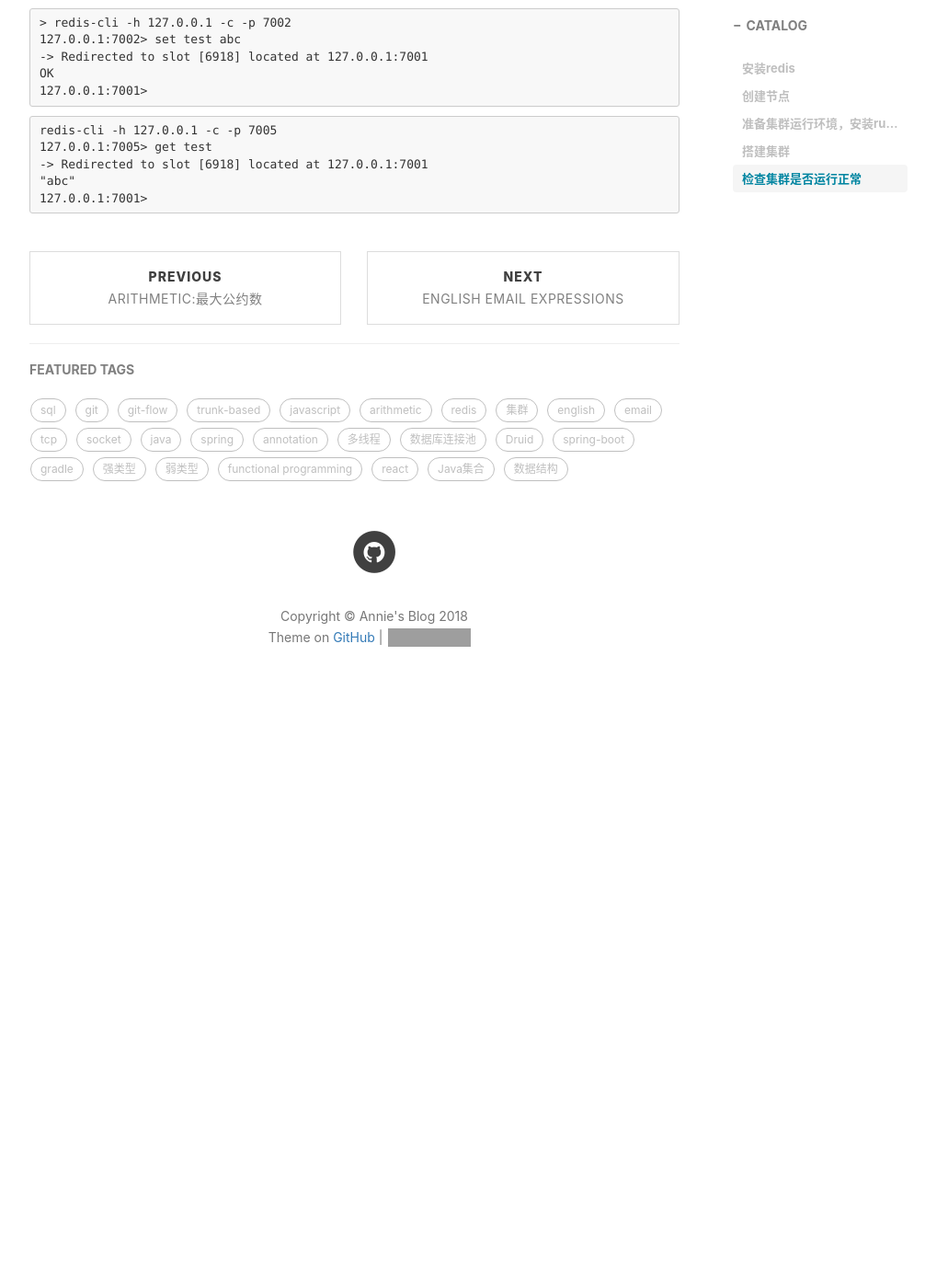
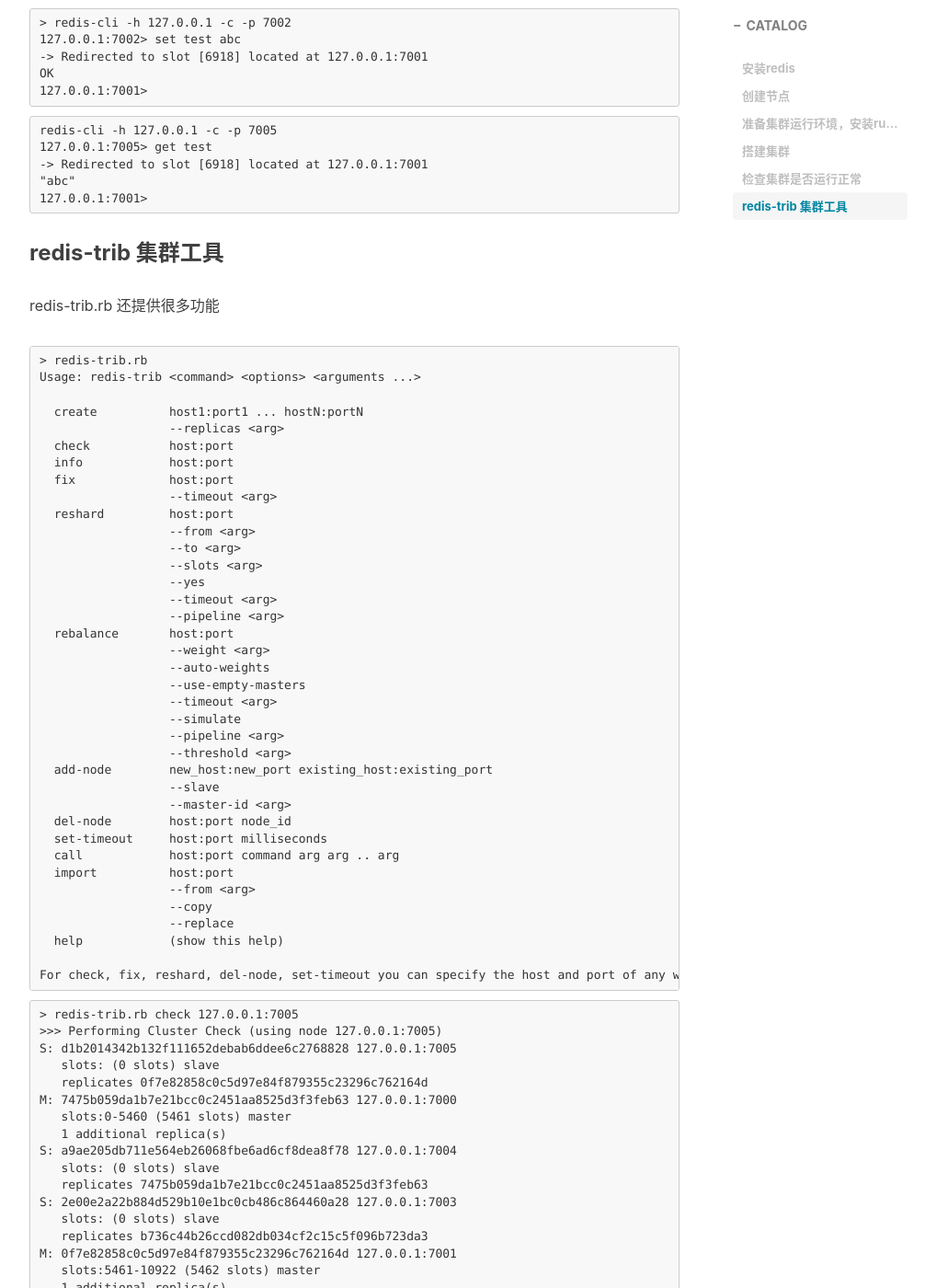
Before and after one commit to dongjx/dongjx.github.io, a Jekyll site: the page built from _posts/2017-09-10-redis集群搭建.md, in a window 1280 px wide and 1400 px high, scrolled down 3001 px. Shown: the whole window at 92% size, without its empty margins (233-1239 px from the left). Built offline with Jekyll 4.4.1, drawn with Linux system fonts in a browser that asks for light colours; nearby versions of some CDN libraries; comment, search, counter and statistics services are not loaded; before the commit the page ends 3798 px from its top, so only the background shows below that; some of the changed text lies outside the part shown; grey boxes are pictures that could not be loaded.

Commit message:
Update 2017-09-10-redis集群搭建.md

````diff
--- a/_posts/2017-09-10-redis集群搭建.md
+++ b/_posts/2017-09-10-redis集群搭建.md
@@ -145,3 +145,72 @@
 "abc"
 127.0.0.1:7001>
 ```
+
+### redis-trib 集群工具
+redis-trib.rb 还提供很多功能
+```
+> redis-trib.rb
+Usage: redis-trib <command> <options> <arguments ...>
+
+  create          host1:port1 ... hostN:portN
+                  --replicas <arg>
+  check           host:port
+  info            host:port
+  fix             host:port
+                  --timeout <arg>
+  reshard         host:port
+                  --from <arg>
+                  --to <arg>
+                  --slots <arg>
+                  --yes
+                  --timeout <arg>
+                  --pipeline <arg>
+  rebalance       host:port
+                  --weight <arg>
+                  --auto-weights
+                  --use-empty-masters
+                  --timeout <arg>
+                  --simulate
+                  --pipeline <arg>
+                  --threshold <arg>
+  add-node        new_host:new_port existing_host:existing_port
+                  --slave
+                  --master-id <arg>
+  del-node        host:port node_id
+  set-timeout     host:port milliseconds
+  call            host:port command arg arg .. arg
+  import          host:port
+                  --from <arg>
+                  --copy
+                  --replace
+  help            (show this help)
+
+For check, fix, reshard, del-node, set-timeout you can specify the host and port of any working node in the cluster.
+```
+
+```
+> redis-trib.rb check 127.0.0.1:7005
+>>> Performing Cluster Check (using node 127.0.0.1:7005)
+S: d1b2014342b132f111652debab6ddee6c2768828 127.0.0.1:7005
+   slots: (0 slots) slave
+   replicates 0f7e82858c0c5d97e84f879355c23296c762164d
+M: 7475b059da1b7e21bcc0c2451aa8525d3f3feb63 127.0.0.1:7000
+   slots:0-5460 (5461 slots) master
+   1 additional replica(s)
+S: a9ae205db711e564eb26068fbe6ad6cf8dea8f78 127.0.0.1:7004
+   slots: (0 slots) slave
+   replicates 7475b059da1b7e21bcc0c2451aa8525d3f3feb63
+S: 2e00e2a22b884d529b10e1bc0cb486c864460a28 127.0.0.1:7003
+   slots: (0 slots) slave
+   replicates b736c44b26ccd082db034cf2c15c5f096b723da3
+M: 0f7e82858c0c5d97e84f879355c23296c762164d 127.0.0.1:7001
+   slots:5461-10922 (5462 slots) master
+   1 additional replica(s)
+M: b736c44b26ccd082db034cf2c15c5f096b723da3 127.0.0.1:7002
+   slots:10923-16383 (5461 slots) master
+   1 additional replica(s)
+[OK] All nodes agree about slots configuration.
+>>> Check for open slots...
+>>> Check slots coverage...
+[OK] All 16384 slots covered.
+```
````
